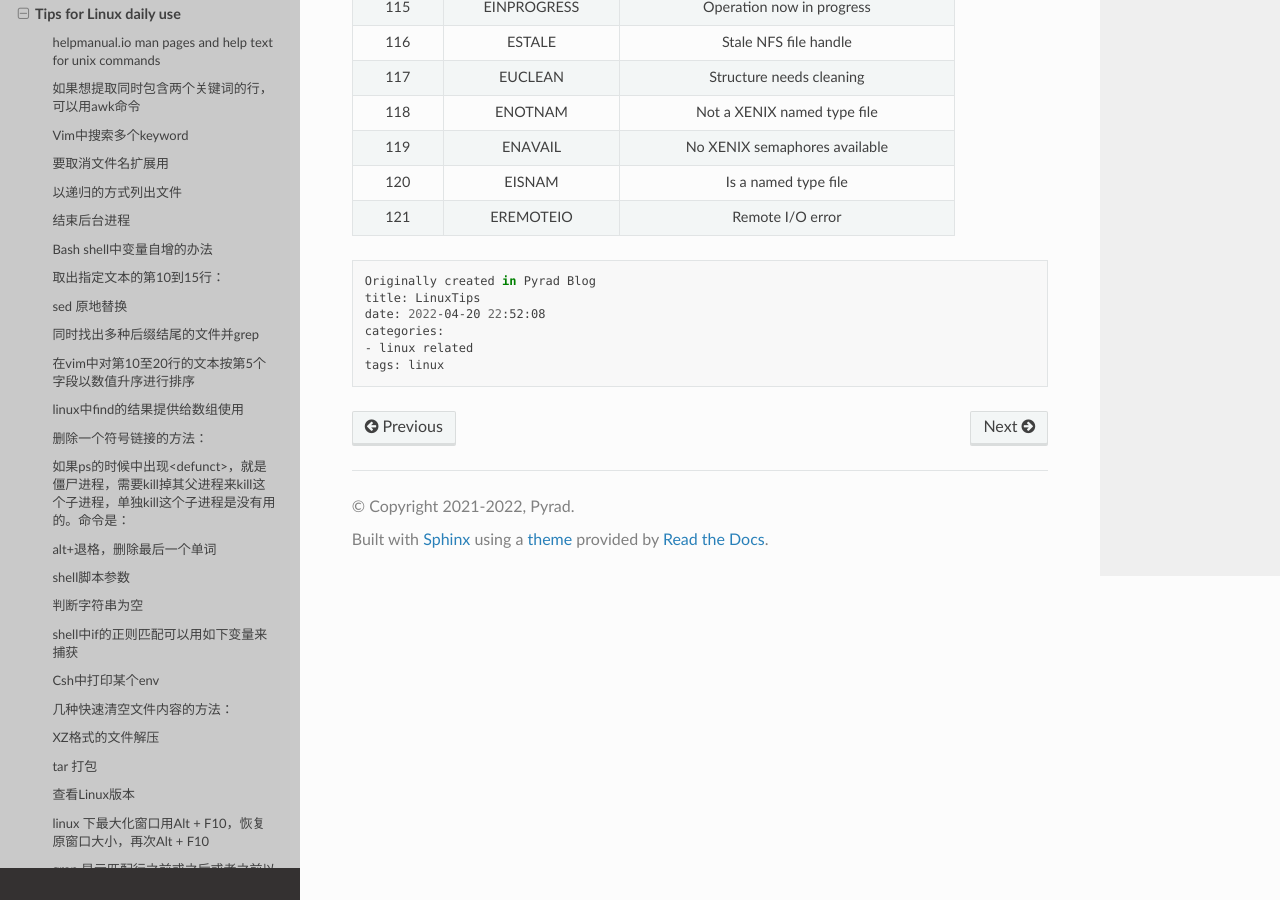
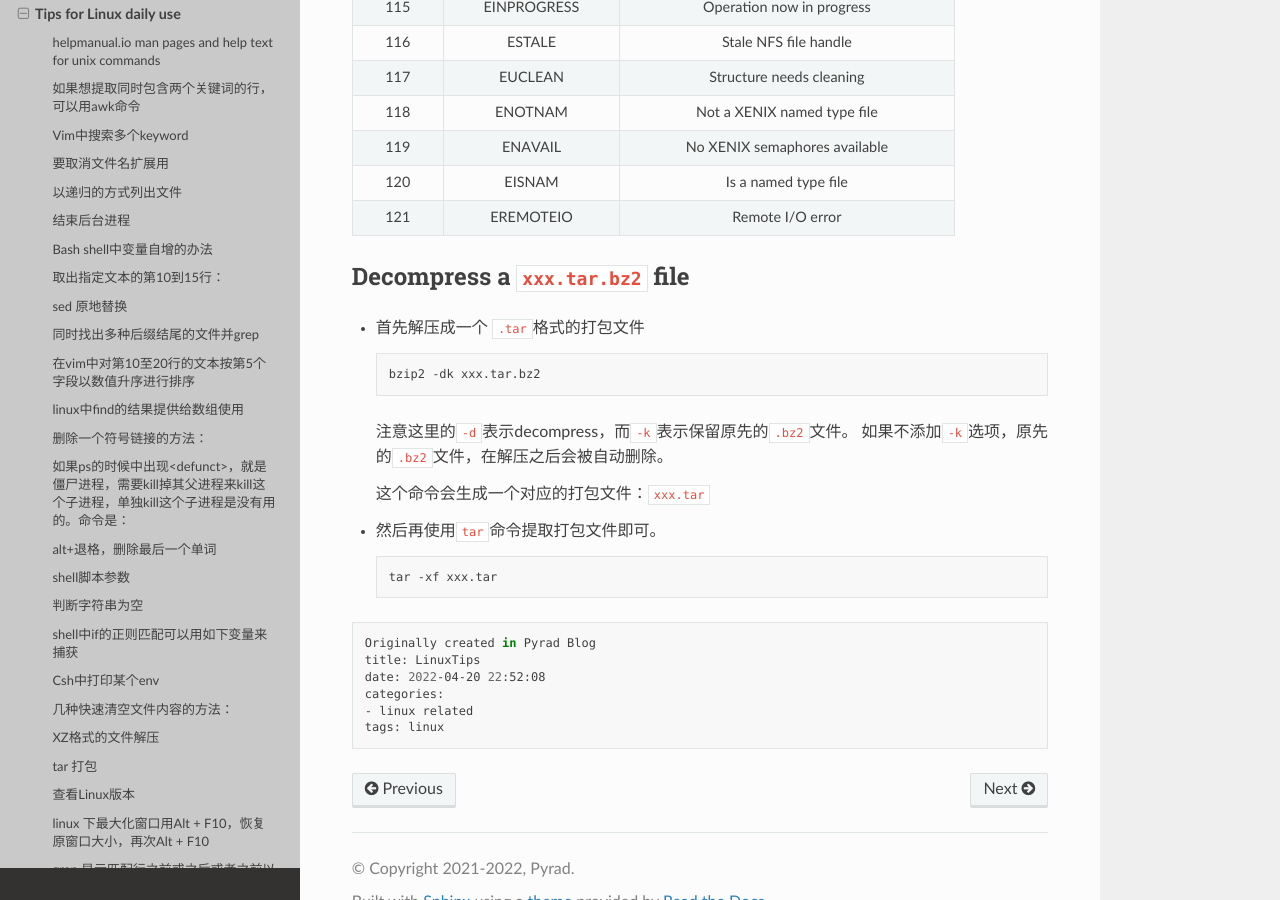
Before and after one commit to Pyrad/pyradnotes, a Sphinx documentation site: the page built from source/Linux/linuxTips.md, in a window 1280 px wide and 900 px high, scrolled down 14749 px. Built offline with Sphinx 7.4.7 and the Read the Docs theme 2.0.0, drawn with Linux system fonts in a browser that asks for light colours.

Commit message:
Linux Decompress a xxx.tar.bz2 file

````diff
--- a/source/Linux/linuxTips.md
+++ b/source/Linux/linuxTips.md
@@ -672,6 +672,25 @@ The table below provides a quick reference to error numbers, error name and thei
 
 
 
+## Decompress a `xxx.tar.bz2` file
+
+- 首先解压成一个 `.tar`格式的打包文件
+
+  ```shell
+  bzip2 -dk xxx.tar.bz2
+  ```
+
+  注意这里的`-d`表示decompress，而`-k`表示保留原先的`.bz2`文件。
+  如果不添加`-k`选项，原先的`.bz2`文件，在解压之后会被自动删除。
+
+  这个命令会生成一个对应的打包文件：`xxx.tar`
+
+- 然后再使用`tar`命令提取打包文件即可。
+
+  ```shell
+  tar -xf xxx.tar
+
+
 
 
 
````
